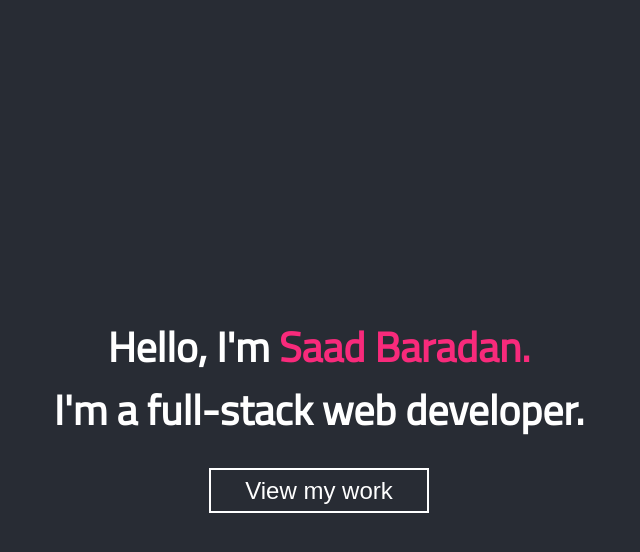
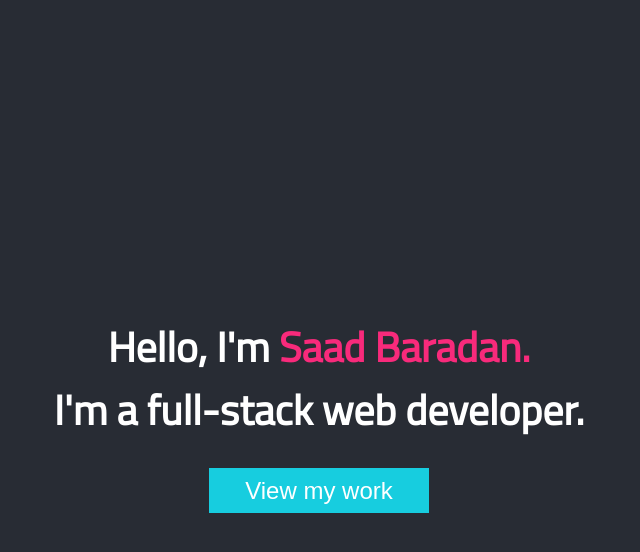
Before and after one commit to saadricklamar/my-portfolio, a React (Create React App) app: page / in a window 1280 px wide. In both pictures the pointer is over the button "View my work". Shown: the top 552 px of the page, without its empty margins (321-961 px from the left). Built offline with nearby package versions, Linux system fonts and the light colour scheme.

Commit message:
Install sass and convert files accordingly

```diff
--- a/package.json
+++ b/package.json
@@ -8,6 +8,7 @@
     "@testing-library/user-event": "^7.2.0",
     "enzyme": "^3.10.0",
     "enzyme-adapter-react-16": "^1.15.1",
+    "node-sass": "^4.13.0",
     "react": "^16.12.0",
     "react-dom": "^16.12.0",
     "react-scripts": "3.3.0"
--- a/src/Components/App/App.js
+++ b/src/Components/App/App.js
@@ -1,5 +1,5 @@
 import React from "react";
-import "./App.css";
+import "./App.scss";
 
 function App() {
   return (
--- a/src/Components/App/App.css
+++ b/src/Components/App/App.scss
@@ -27,4 +27,10 @@ span {
   font-size: 1.5rem;
   height: 45px;
   width: 220px;
+
+  &:hover {
+    background-color: #17cddf;
+    border: none;
+    cursor: pointer;
+  }
 }
--- a/src/index.js
+++ b/src/index.js
@@ -1,6 +1,6 @@
 import React from "react";
 import ReactDOM from "react-dom";
-import "./index.css";
+import "./index.scss";
 import App from "./Components/App/App";
 import * as serviceWorker from "./serviceWorker";
 
```
Also changed, not shown: src/index.scss (renamed from src/index.css), 1 other file (tests, documents, lock files or other folders).
